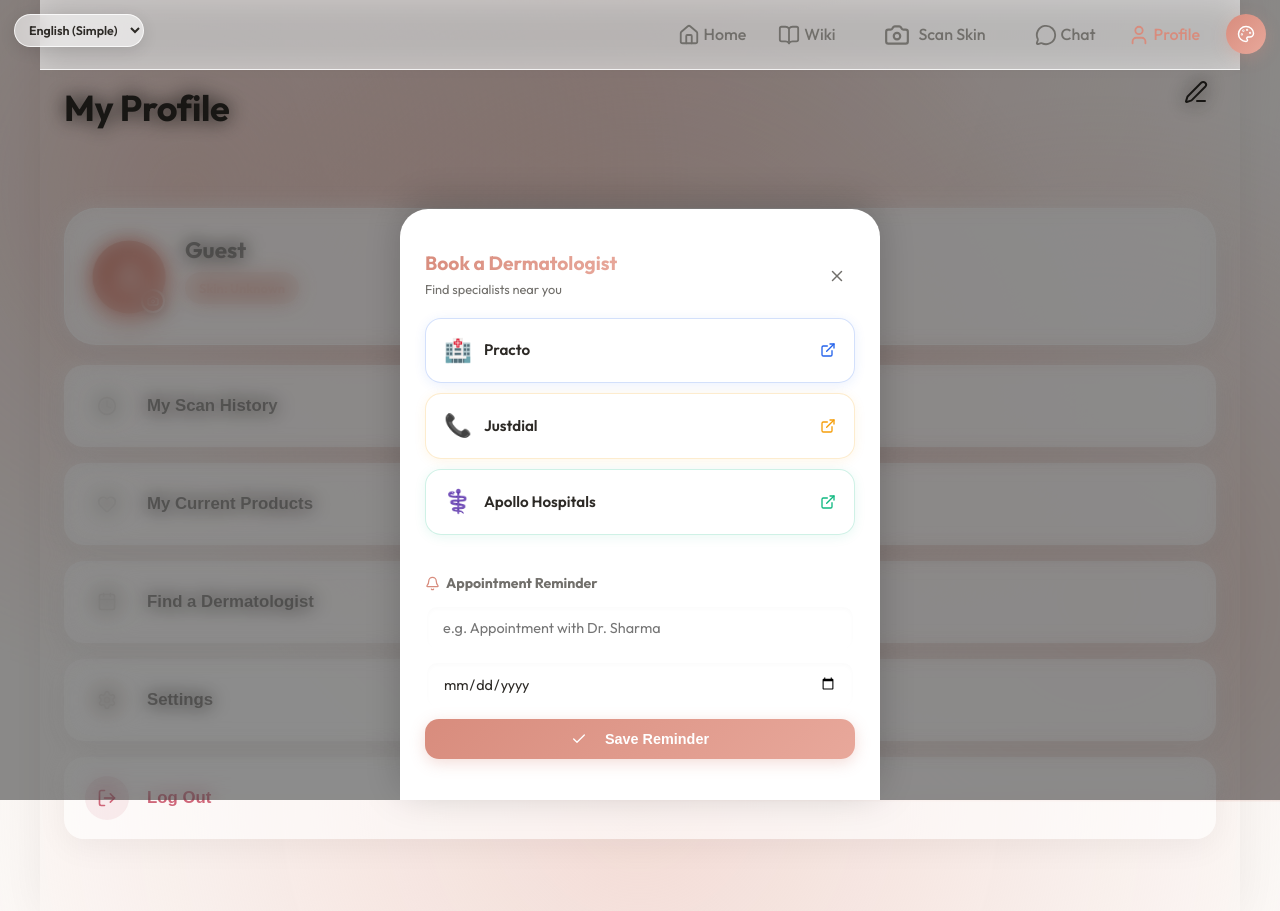
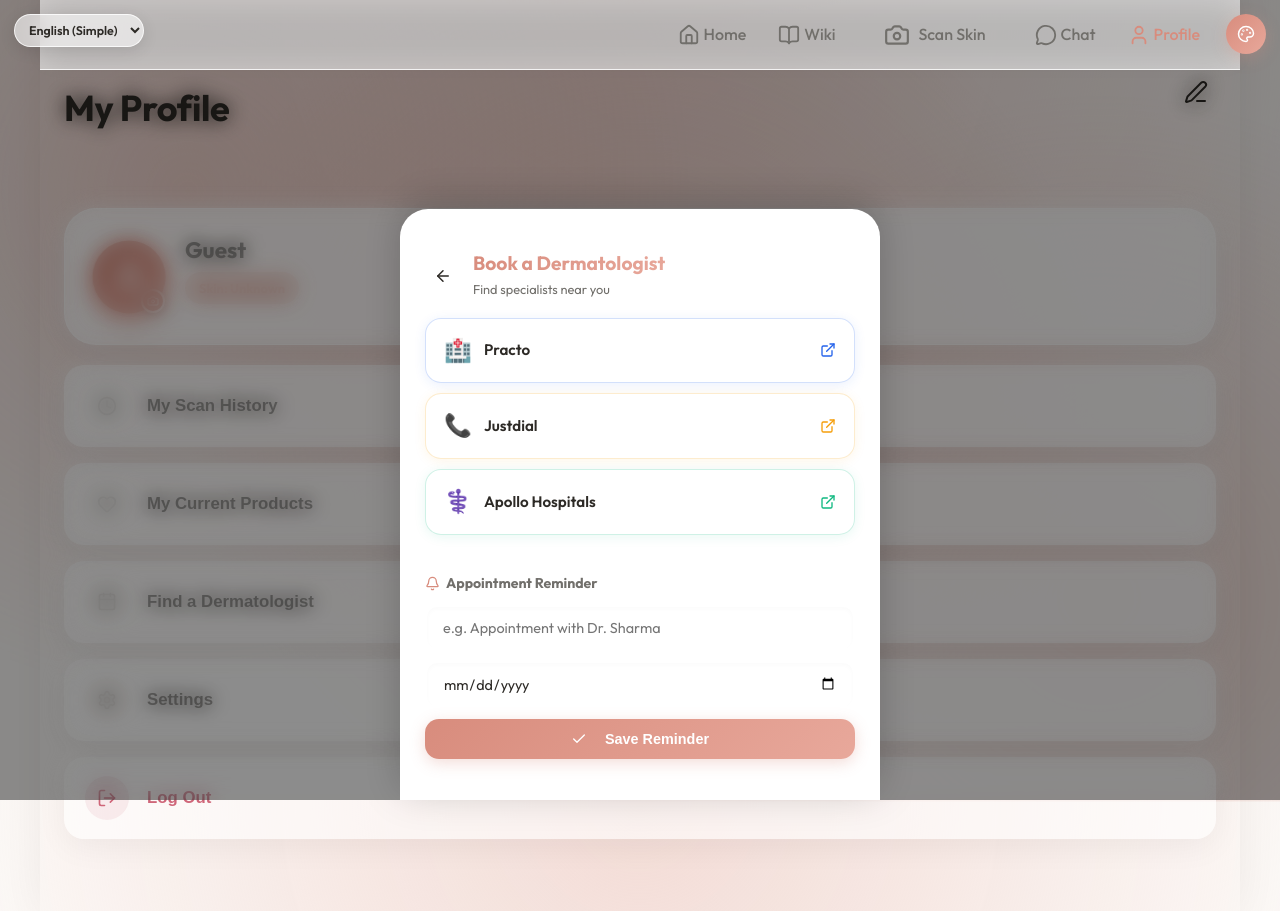
Before and after one commit to kusumanjali967-debug/cuits-care, a React (Vite) app: page /profile in a window 1280 px wide. Both pictures are taken after a click on the button "Find a Dermatologist". Built offline with nearby package versions, Linux system fonts and the light colour scheme.

Commit message:
fix: replace X/cross close buttons with ArrowLeft back arrow in Settings and Dermatologist modals

```diff
--- a/src/pages/Profile.jsx
+++ b/src/pages/Profile.jsx
@@ -2,7 +2,7 @@
 import { useNavigate } from 'react-router-dom';
 import {
   User, Settings, LogOut, Heart, Clock,
-  Edit3, X, Check, Calendar, Camera, Bell, ExternalLink, Mail, Send, Key
+  Edit3, X, Check, Calendar, Camera, Bell, ExternalLink, Mail, Send, Key, ArrowLeft
 } from 'lucide-react';
 import BottomNav from '../components/BottomNav';
 import { useUser } from '../context/UserContext';
@@ -253,14 +253,23 @@
             {/* handle */}
             <div style={{ width: '40px', height: '4px', background: 'var(--glass-border)', borderRadius: '2px', margin: '0 auto' }} />
 
-            <div style={{ display: 'flex', justifyContent: 'space-between', alignItems: 'center' }}>
+            <div style={{ display: 'flex', alignItems: 'center', gap: 12 }}>
+              <button
+                onClick={() => setIsDermOpen(false)}
+                style={{
+                  background: 'var(--glass-bg)', border: '1px solid var(--glass-border)',
+                  borderRadius: '50%', width: '36px', height: '36px',
+                  cursor: 'pointer', display: 'flex', alignItems: 'center',
+                  justifyContent: 'center', color: 'var(--text-primary)', flexShrink: 0
+                }}
+                aria-label="Go back"
+              >
+                <ArrowLeft size={18} />
+              </button>
               <div>
                 <h3 style={{ margin: 0, fontSize: '1.2rem' }} className="text-gradient">Book a Dermatologist</h3>
                 <p style={{ margin: '4px 0 0', fontSize: '0.8rem', color: 'var(--text-secondary)' }}>Find specialists near you</p>
               </div>
-              <button onClick={() => setIsDermOpen(false)} style={{ background: 'var(--glass-bg)', border: '1px solid var(--glass-border)', borderRadius: '50%', width: '36px', height: '36px', cursor: 'pointer', display: 'flex', alignItems: 'center', justifyContent: 'center', color: 'var(--text-secondary)' }}>
-                <X size={18} />
-              </button>
             </div>
 
             {/* Quick links */}
@@ -326,9 +335,20 @@
             className="glass-panel scale-in"
             style={{ width: '100%', maxWidth: '380px', padding: '24px', display: 'flex', flexDirection: 'column', gap: '16px', background: 'var(--bg-secondary)', border: '1px solid var(--glass-border)', boxShadow: '0 20px 50px rgba(0,0,0,0.2)', borderRadius: '24px' }}
           >
-            <div style={{ display: 'flex', justifyContent: 'space-between', alignItems: 'center' }}>
+            <div style={{ display: 'flex', alignItems: 'center', gap: 12 }}>
+              <button
+                onClick={() => setIsSettingsOpen(false)}
+                style={{
+                  background: 'var(--glass-bg)', border: '1px solid var(--glass-border)',
+                  borderRadius: '50%', width: '36px', height: '36px',
+                  cursor: 'pointer', display: 'flex', alignItems: 'center',
+                  justifyContent: 'center', color: 'var(--text-primary)', flexShrink: 0
+                }}
+                aria-label="Go back"
+              >
+                <ArrowLeft size={18} />
+              </button>
               <h3 style={{ margin: 0, fontSize: '1.2rem' }} className="text-gradient">Settings</h3>
-              <button onClick={() => setIsSettingsOpen(false)} style={{ background: 'transparent', border: 'none', cursor: 'pointer', fontSize: '1.2rem', color: 'var(--text-secondary)', fontWeight: 'bold' }}>✕</button>
             </div>
 
             <div className="stack-y" style={{ gap: '16px', margin: '8px 0' }}>
```
